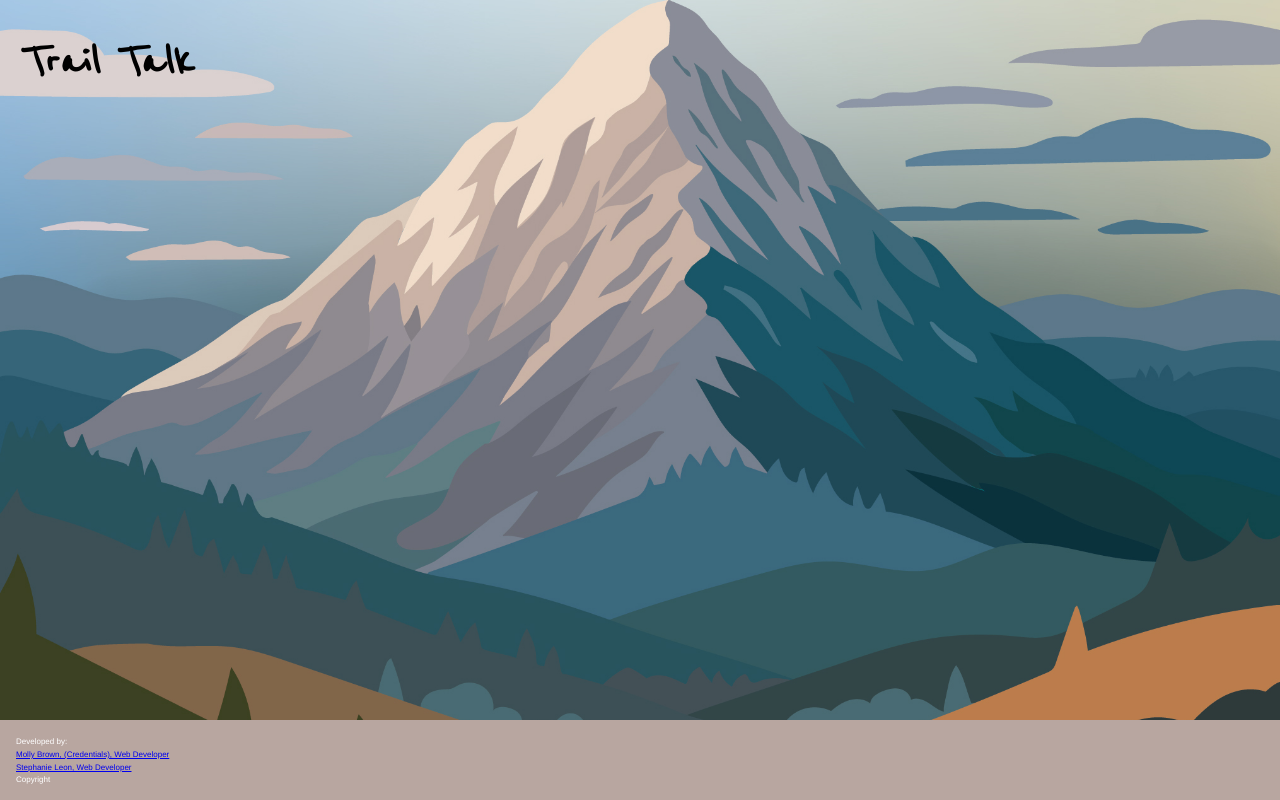
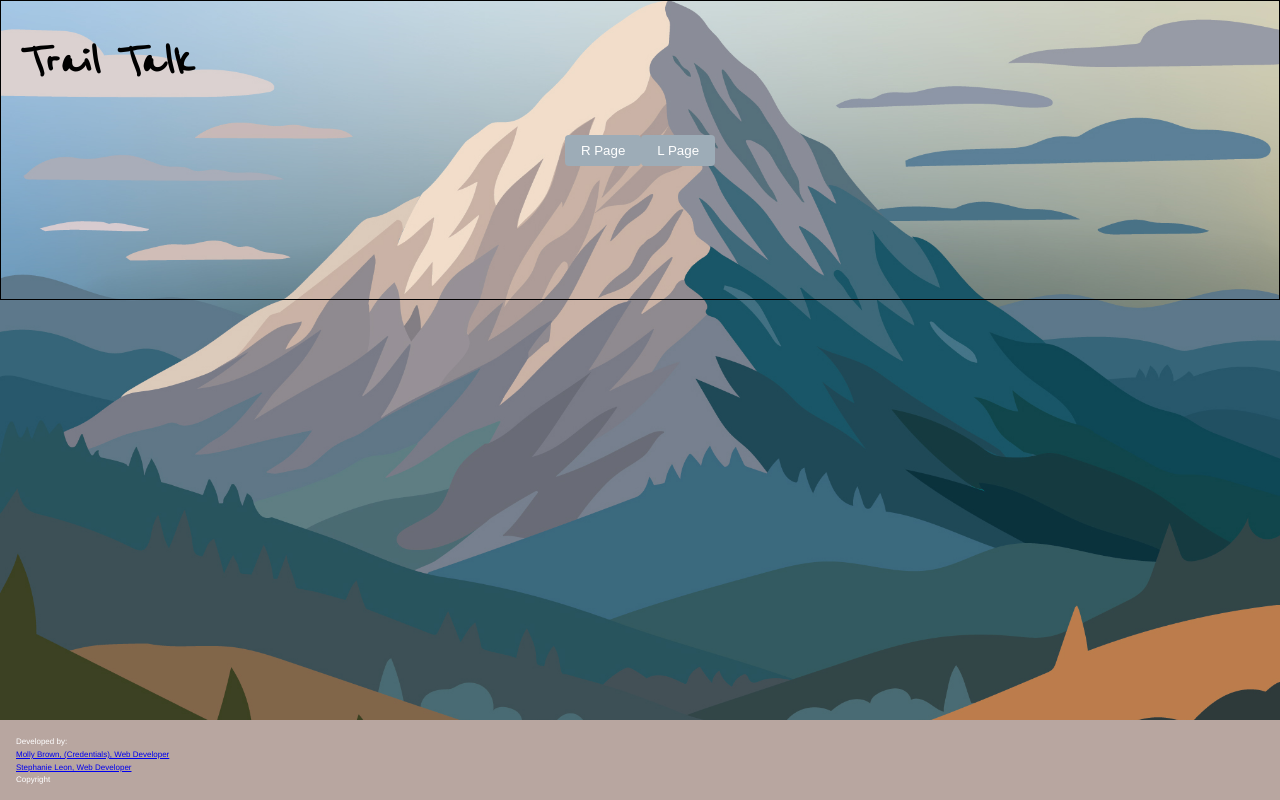
Before and after one commit to stefleon33/Talk_Trail, a React (Vite) app in the folder frontend/: page / in a window 1280 px wide. Built offline with nearby package versions, Linux system fonts and the light colour scheme.

Commit message:
Page Navigation Buttons Created

```diff
--- a/frontend/src/assets/pages/_home.scss
+++ b/frontend/src/assets/pages/_home.scss
@@ -10,3 +10,12 @@
   background-repeat: no-repeat;
   z-index: -1;
 }
+
+.box {
+  border: solid 1px black;
+  z-index: 3;
+  display: flex;
+  justify-content: center;
+  align-items: center;
+  height: 300px;
+}
--- a/frontend/src/components/header.jsx
+++ b/frontend/src/components/header.jsx
@@ -1,8 +1,7 @@
 import React from "react";
 
 export default function Header() {
-
-    return(
+  return (
     <header>
       <div className="p-2">
         <h1>Trail Talk</h1>
--- /dev/null
+++ b/frontend/src/components/shared/NavigationButton.jsx
@@ -0,0 +1,11 @@
+import { useNavigate } from "react-router-dom";
+
+export default function NavigationButton({ label, to, className }) {
+  const navigate = useNavigate();
+
+  return (
+    <button className={className} onClick={() => navigate(to)}>
+      {label}
+    </button>
+  );
+}
--- a/frontend/src/pages/SoundPracticePage.jsx
+++ b/frontend/src/pages/SoundPracticePage.jsx
@@ -1,9 +1,10 @@
-import React from "react";
-
+import NavigationButton from "../components/shared/NavigationButton";
 export default function SoundPracticePage() {
   return (
     <main className="background">
-      <div></div>
+      <div className="box">
+        <NavigationButton label="Home" to="/" className="button" />
+      </div>
     </main>
   );
 }
--- a/frontend/src/pages/home.jsx
+++ b/frontend/src/pages/home.jsx
@@ -1,9 +1,21 @@
 import React from "react";
+import NavigationButton from "../components/shared/NavigationButton";
 
 export default function Home() {
   return (
     <main className="background-image">
-      <div></div>
+      <div className="box">
+        <NavigationButton
+          label="R Page"
+          to="/SoundPracticePage"
+          className="button"
+        />
+        <NavigationButton
+          label="L Page"
+          to="/SoundPracticePage"
+          className="button"
+        />
+      </div>
     </main>
   );
 }
```
Lines whose indentation alone changed are shown as unchanged.
